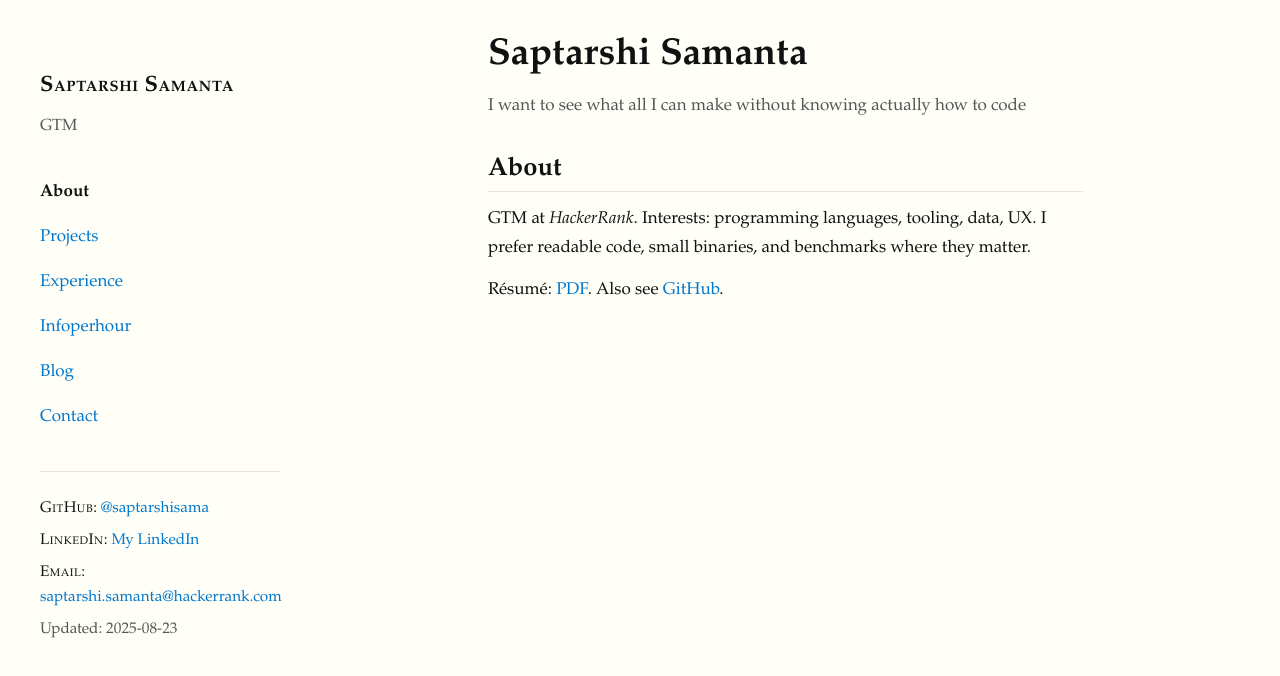
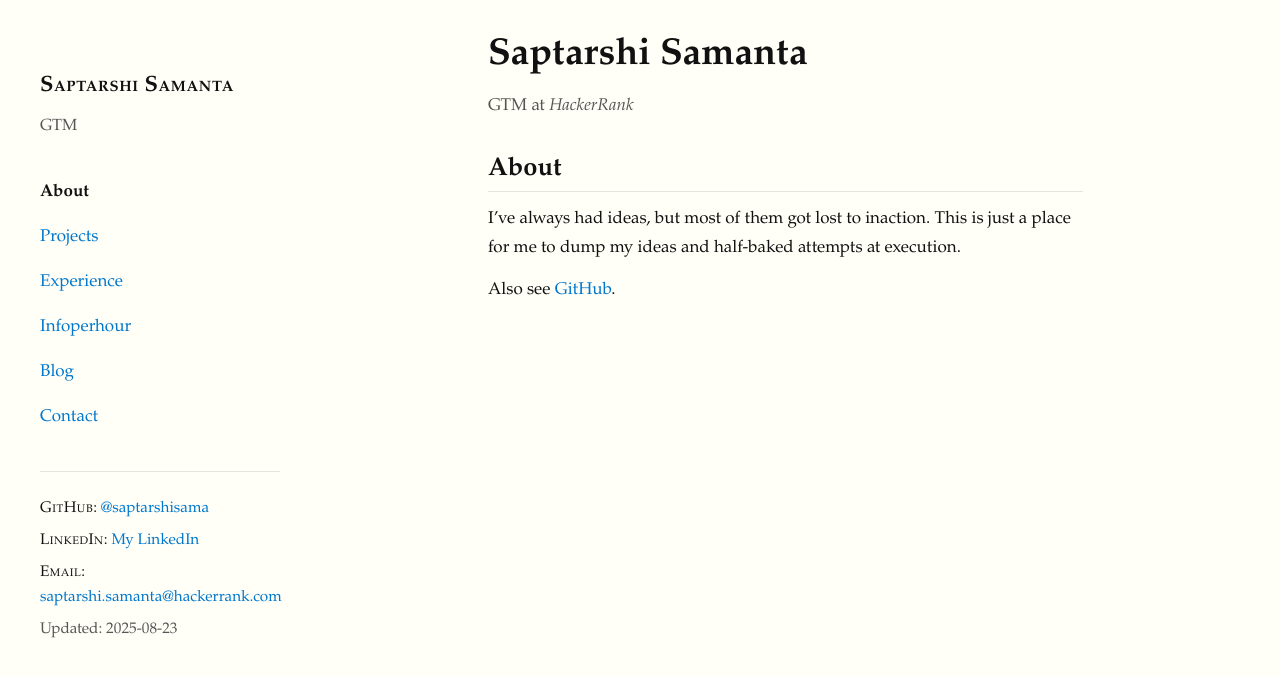
Before and after one commit to saptarshisama/saptarshisama.github.io, a plain HTML site: page index.html in a window 1280 px wide. Drawn offline with Linux system fonts and the light colour scheme.

```diff
--- a/index.html
+++ b/index.html
@@ -177,12 +177,12 @@
       <article class="page active" id="about-page">
         <header>
           <h1>Saptarshi Samanta</h1>
-          <p class="muted">I want to see what all I can make without knowing actually how to code</p>
+          <p class="muted">GTM at <em>HackerRank</em></p>
         </header>
         <section>
           <h2>About</h2>
-          <p>GTM at <em>HackerRank</em>. Interests: programming languages, tooling, data, UX. I prefer readable code, small binaries, and benchmarks where they matter.</p>
-          <p>Résumé: <a id="resume" href="resume.pdf" target="_blank" rel="noopener">PDF</a>. Also see <a id="gh2" href="https://github.com/saptarshisama" target="_blank" rel="noopener">GitHub</a>.</p>
+          <p>I’ve always had ideas, but most of them got lost to inaction. This is just a place for me to dump my ideas and half-baked attempts at execution.</p>
+          <p>Also see <a id="gh2" href="https://github.com/saptarshisama" target="_blank" rel="noopener">GitHub</a>.</p>
         </section>
       </article>
 
@@ -332,7 +332,6 @@
       $('#em').textContent = SITE.email;
       $('#em2').href = `mailto:${SITE.email}`;
       $('#em2').textContent = SITE.email;
-      $('#resume').href = SITE.resume;
 
       const t = new Date();
       $('#updated time').textContent = t.toISOString().slice(0,10);
```
